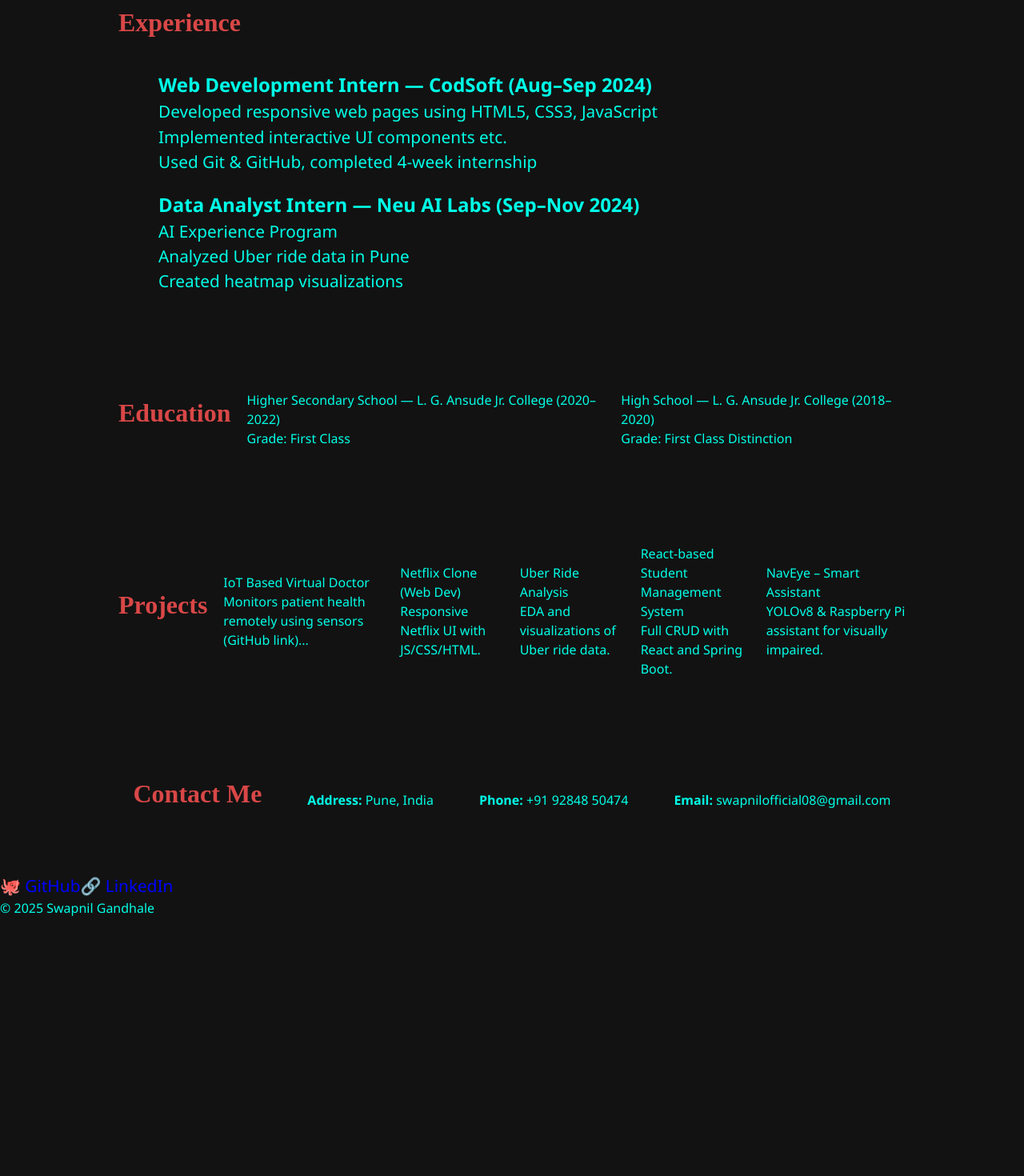
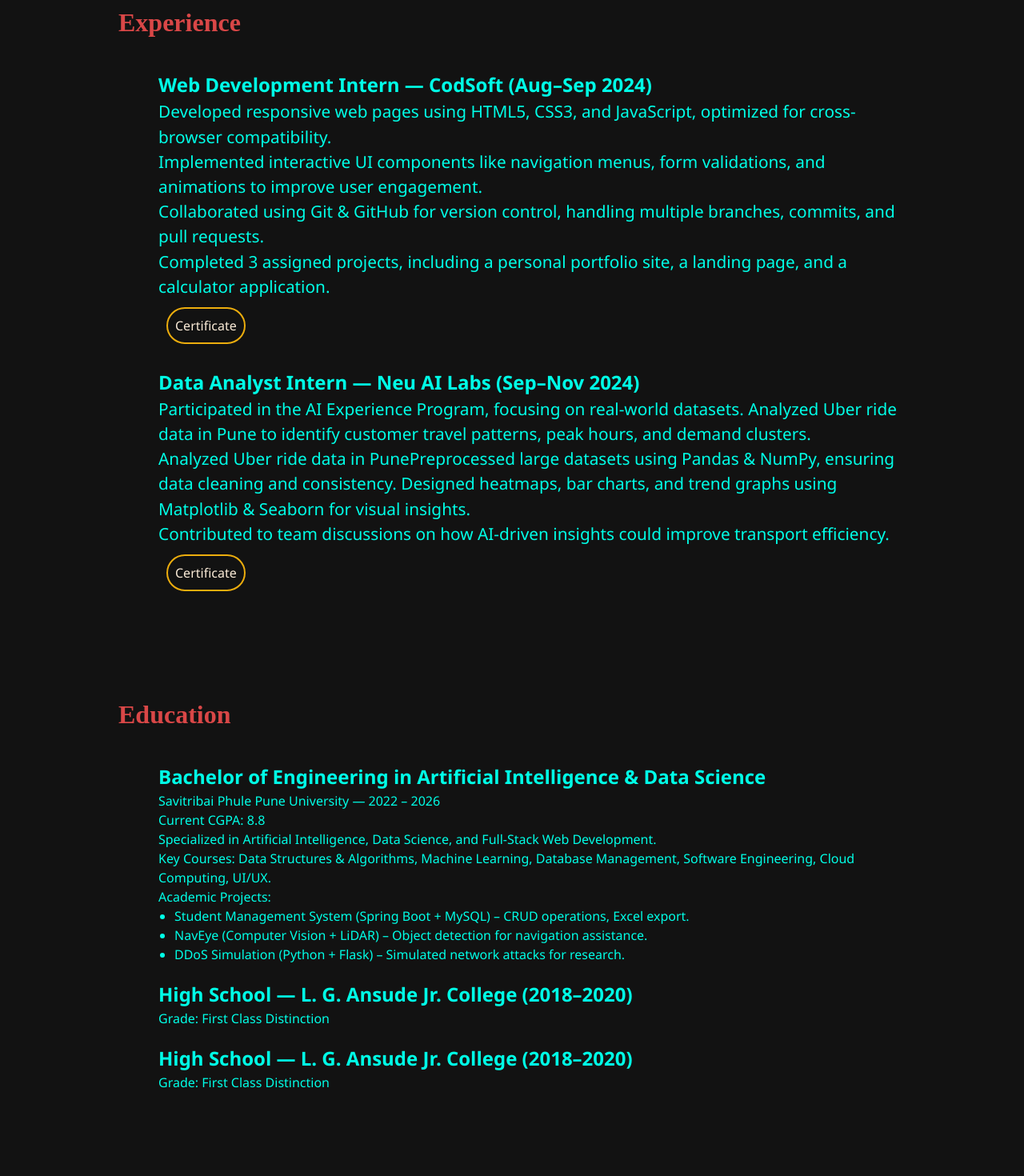
Before and after one commit to SWAPY8/My-Portfolio, a React (Vite) app: page / in a window 1280 px wide. Shown: the part 760-2230 px from the top of the page at 80% size. Before the commit the page ends 1907 px from the top, so only its background shows below. Built offline with nearby package versions, Linux system fonts and the light colour scheme.

Commit message:
done with experience

```diff
--- a/src/components/Education.jsx
+++ b/src/components/Education.jsx
@@ -1,16 +1,42 @@
-import styles from './Education.module.css';
+import styles from "./Education.module.css";
 export default function Education() {
   return (
-    <section id="education">
+    <section id="education" className={styles.education}>
       <h2>Education</h2>
-      <div className="card">
-        <h3>Higher Secondary School — L. G. Ansude Jr. College (2020–2022)</h3>
-        <p>Grade: First Class</p>
+      <div className={styles.educard}>
+        <h3>
+          Bachelor of Engineering in Artificial Intelligence & Data Science
+        </h3>
+        <p>Savitribai Phule Pune University — 2022 – 2026</p>
+        <p>Current CGPA: 8.8</p>
+        <p>
+          Specialized in Artificial Intelligence, Data Science, and Full-Stack
+          Web Development.
+        </p>
+        <p>
+          Key Courses: Data Structures & Algorithms, Machine Learning, Database
+          Management, Software Engineering, Cloud Computing, UI/UX.
+        </p>
+        <p>Academic Projects:
+          <ul>
+            <li>Student Management System (Spring Boot + MySQL) – CRUD operations,
+          Excel export.</li>
+            <li>NavEye (Computer Vision + LiDAR) – Object detection for navigation
+          assistance.</li>
+            <li>DDoS Simulation (Python + Flask) – Simulated network attacks for
+          research.</li>
+          </ul>
+
+        </p>
       </div>
-      <div className="card">
+      <div className={styles.educard}>
         <h3>High School — L. G. Ansude Jr. College (2018–2020)</h3>
-        <p>Grade:  First Class Distinction</p>
+        <p>Grade: First Class Distinction</p>
+      </div>
+      <div className={styles.educard}>
+        <h3>High School — L. G. Ansude Jr. College (2018–2020)</h3>
+        <p>Grade: First Class Distinction</p>
       </div>
     </section>
-  )
+  );
 }
--- a/src/components/Education.module.css
+++ b/src/components/Education.module.css
@@ -0,0 +1,19 @@
+.education{
+    display: flex;
+    flex-direction: column;
+    align-items: start;
+    justify-content: center;
+}
+.educard > h3{
+    font-weight: bold;
+    font-size: 1.5rem;
+
+}
+.educard{
+    margin-left: 50px;
+}
+.educard > p > ul{
+    font-size: 1rem;
+    list-style-type: disc;
+    margin-left: 20px;
+}
--- a/src/components/Experience.jsx
+++ b/src/components/Experience.jsx
@@ -1,4 +1,4 @@
-import styles from './Experience.module.css';
+import styles from "./Experience.module.css";
 export default function Experience() {
   return (
     <section id="experience" className={styles.section}>
@@ -6,19 +6,46 @@
       <div className={styles.card}>
         <p>Web Development Intern — CodSoft (Aug–Sep 2024)</p>
         <ul>
-          <li>Developed responsive web pages using HTML5, CSS3, JavaScript</li>
-          <li>Implemented interactive UI components etc.</li>
-          <li>Used Git & GitHub, completed 4‑week internship</li>
+          <li>
+            Developed responsive web pages using HTML5, CSS3, and JavaScript,
+            optimized for cross-browser compatibility.
+          </li>
+          <li>
+            Implemented interactive UI components like navigation menus, form
+            validations, and animations to improve user engagement.
+          </li>
+          <li>
+            Collaborated using Git & GitHub for version control, handling
+            multiple branches, commits, and pull requests.
+          </li>
+          <li>
+            Completed 3 assigned projects, including a personal portfolio site,
+            a landing page, and a calculator application.
+          </li>
         </ul>
+        <button>Certificate</button>
       </div>
       <div className={styles.card}>
-       <p>Data Analyst Intern — Neu AI Labs (Sep–Nov 2024)</p>
+        <p>Data Analyst Intern — Neu AI Labs (Sep–Nov 2024)</p>
         <ul>
-          <li>AI Experience Program</li>
-          <li>Analyzed Uber ride data in Pune</li>
-          <li>Created heatmap visualizations</li>
+          <li>
+            Participated in the AI Experience Program, focusing on real-world
+            datasets. Analyzed Uber ride data in Pune to identify customer
+            travel patterns, peak hours, and demand clusters.
+          </li>
+          <li>
+            Analyzed Uber ride data in PunePreprocessed large datasets using
+            Pandas & NumPy, ensuring data cleaning and consistency. Designed
+            heatmaps, bar charts, and trend graphs using Matplotlib & Seaborn
+            for visual insights.
+          </li>
+          <li>
+            Contributed to team discussions on how AI-driven insights could
+            improve transport efficiency.
+          </li>
         </ul>
+        <button>Certificate</button>
       </div>
     </section>
-  )
+  );
 }
```
